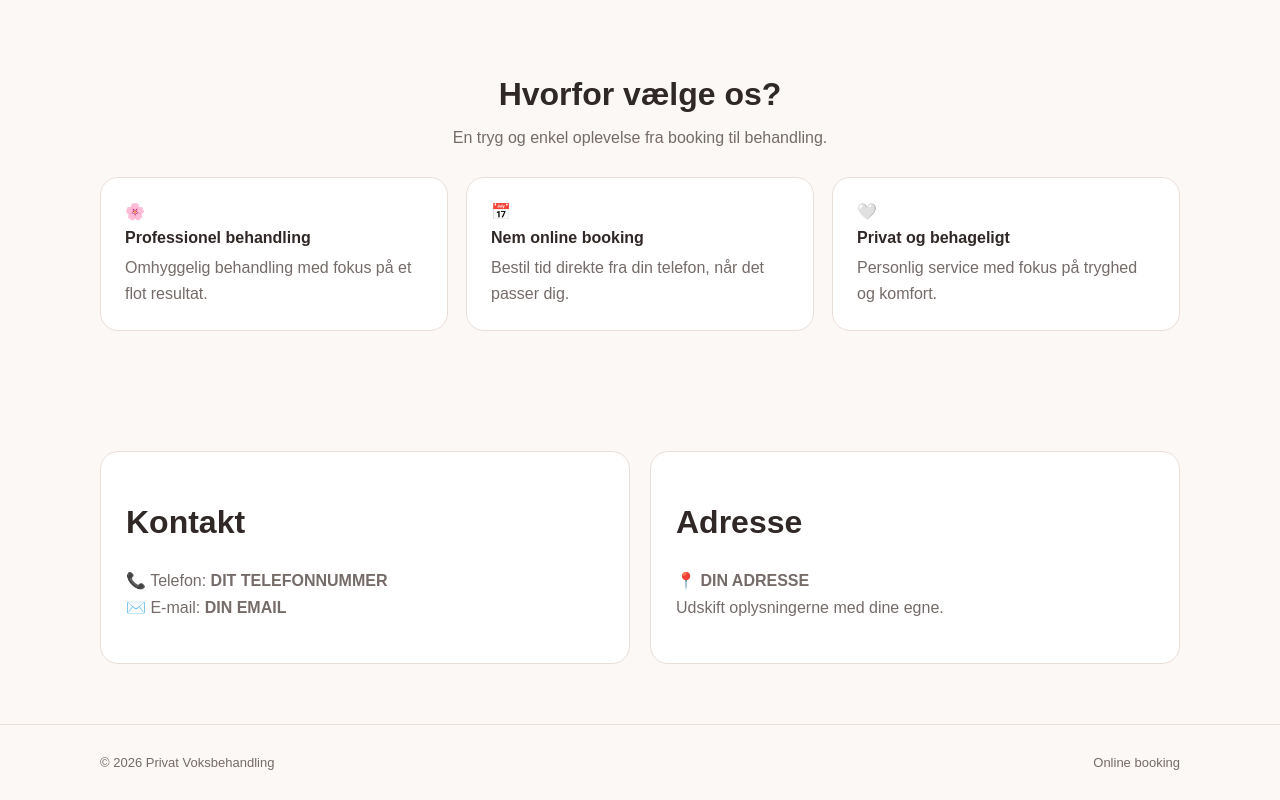
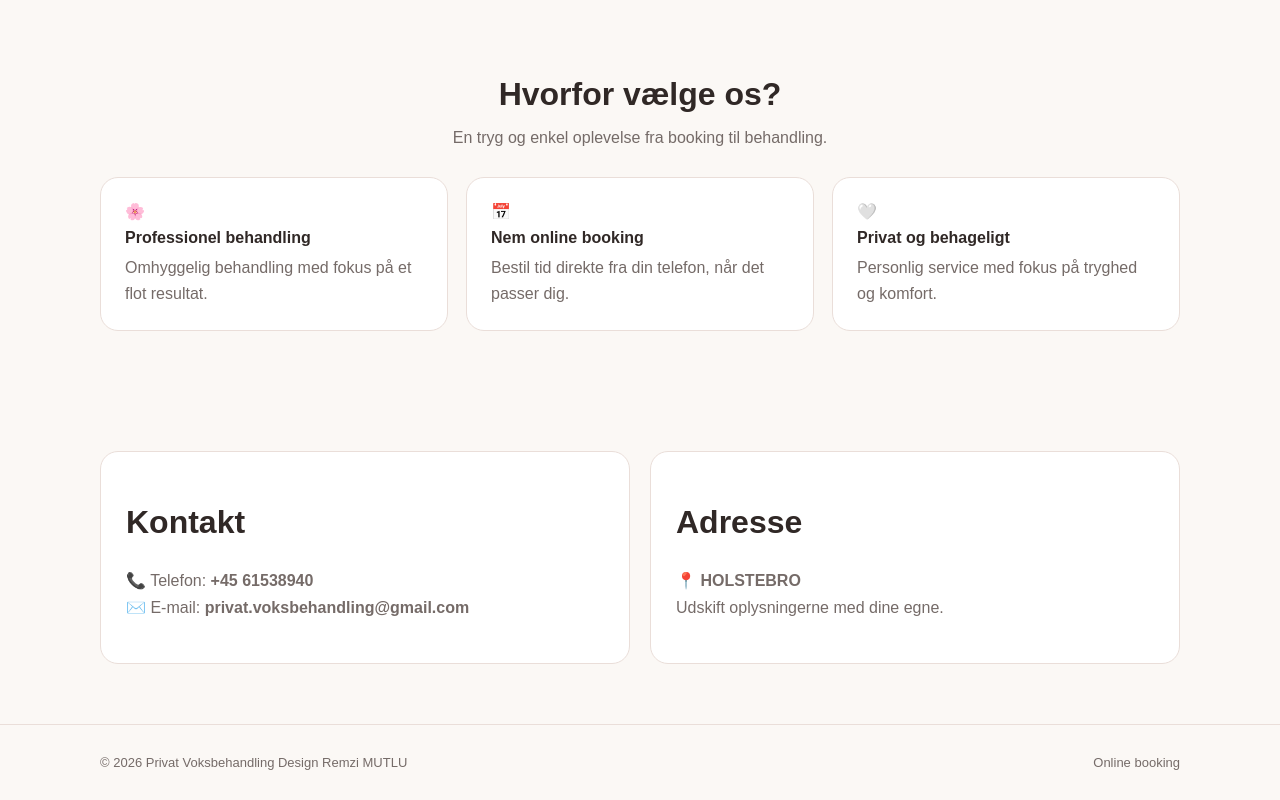
Before and after one commit to privatvoksbehandling-dev/voksbehandling, a plain HTML site: page index.html in a window 1280 px wide. Shown: the part 1612-2412 px from the top of the page. Drawn offline with Linux system fonts and the light colour scheme.

Commit message:
Update index.html

```diff
--- a/index.html
+++ b/index.html
@@ -68,11 +68,12 @@ label{font-size:14px;font-weight:800;display:block;margin-bottom:7px}input,selec
 <div class="feature">🤍<b>Privat og behageligt</b><p>Personlig service med fokus på tryghed og komfort.</p></div></div></div></section>
 
 <section id="kontakt"><div class="container"><div class="info">
-<div class="info-card"><h2>Kontakt</h2><p>📞 Telefon: <strong>DIT TELEFONNUMMER</strong><br>✉️ E-mail: <strong>DIN EMAIL</strong></p></div>
-<div class="info-card"><h2>Adresse</h2><p>📍 <strong>DIN ADRESSE</strong><br>Udskift oplysningerne med dine egne.</p></div>
+<div class="info-card"><h2>Kontakt</h2><p>📞 Telefon: <strong>+45 61538940</strong><br>✉️ E-mail: <strong>
+privat.voksbehandling@gmail.com</strong></p></div>
+<div class="info-card"><h2>Adresse</h2><p>📍 <strong>HOLSTEBRO</strong><br>Udskift oplysningerne med dine egne.</p></div>
 </div></div></section>
 
-<footer class="footer"><div class="container footerin"><span>© 2026 Privat Voksbehandling</span><span>Online booking</span></div></footer>
+<footer class="footer"><div class="container footerin"><span>© 2026 Privat Voksbehandling Design Remzi MUTLU</span><span>Online booking</span></div></footer>
 
 <script>
 const API_URL="https://script.google.com/macros/s/AKfycbxiXpRYoR6tPBuxVKjwXUY-zM3uuAfVICS0yMVbJ-QrRiv-iwkkBGnj-xgKD-_epxkiXg/exec";
```
